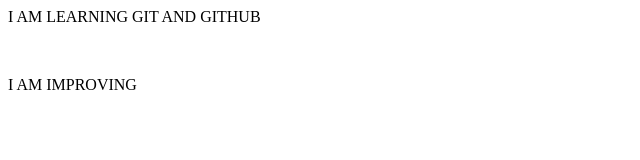
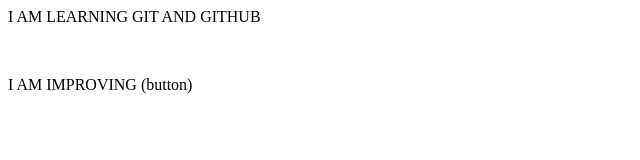
Before and after one commit to Divyanshsachdevaa/LocalRepo, a plain HTML site: page index.html in a window 1280 px wide. Shown: the full height of the page, 0-640 px from the left. Drawn offline with Linux system fonts and the light colour scheme.

```diff
--- a/index.html
+++ b/index.html
@@ -1,3 +1,3 @@
 <p>I AM LEARNING GIT AND GITHUB</p>
 <br>
-<p>I AM IMPROVING</p>
+<p>I AM IMPROVING (button) </p>
```
